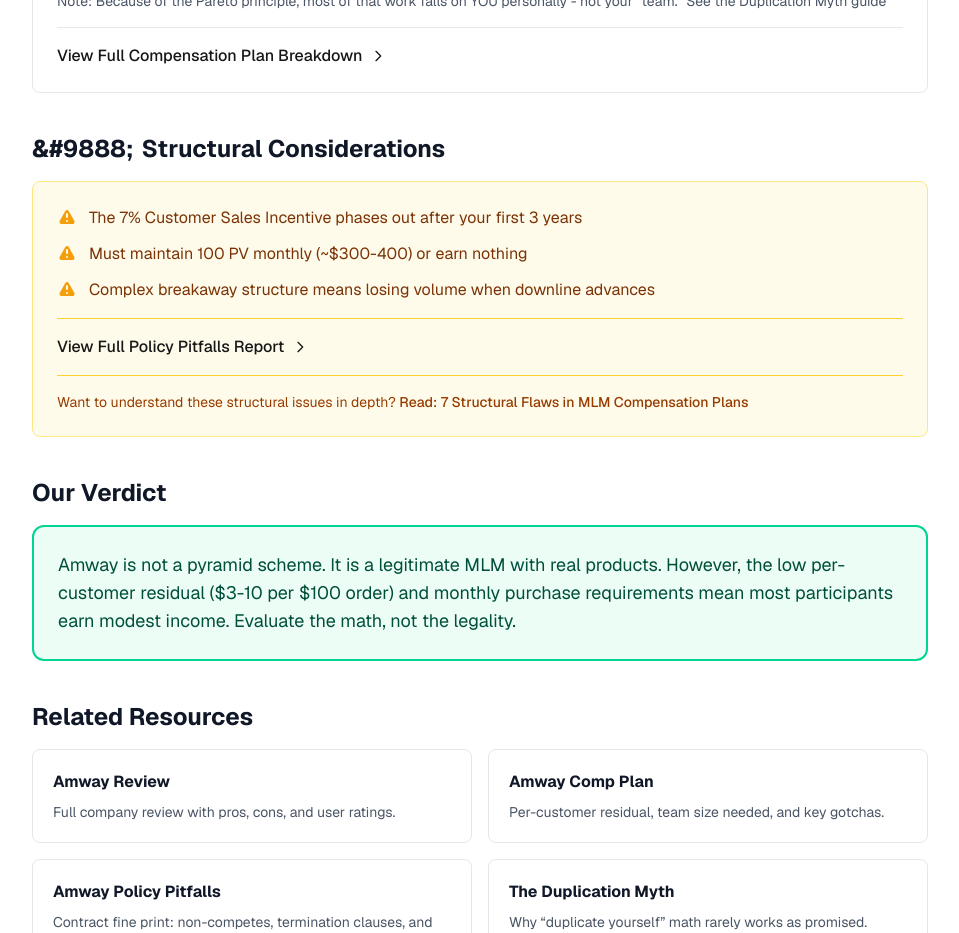
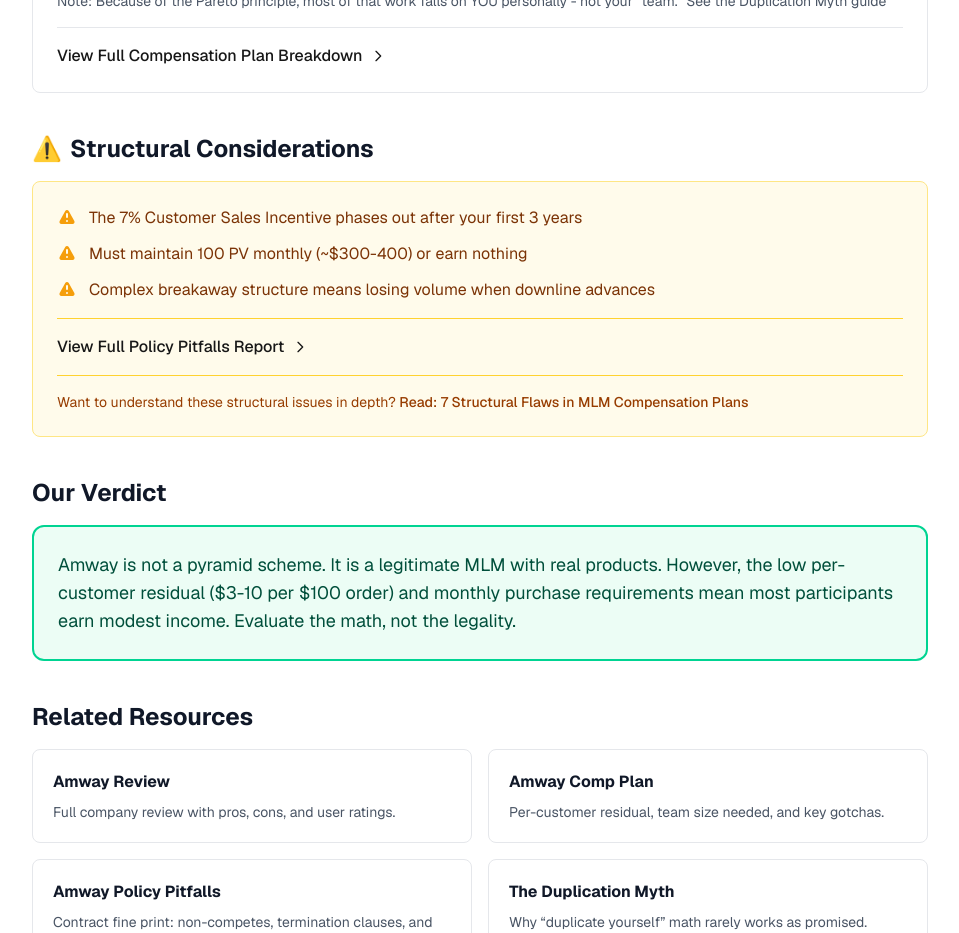
Before and after one commit to homebusinessacademy/home-business-watch, a Next.js app: page /pyramid-scheme/amway in a window 1280 px wide. Shown: the part 2080-3013 px from the top of the page, without its empty margins (160-1119 px from the left). Built offline with nearby package versions, Linux system fonts and the light colour scheme.

Commit message:
Fix empty red box and broken emoji on pyramid scheme pages

```diff
--- a/src/app/pyramid-scheme/[slug]/page.tsx
+++ b/src/app/pyramid-scheme/[slug]/page.tsx
@@ -245,6 +245,7 @@
                   : `Why ${data.companyName} Is Not a Pyramid Scheme`
               }
             </h2>
+            {data.whyNotPyramidScheme && (
               <div className={`rounded-lg p-6 ${
                 isActualScheme ? 'bg-red-50 border border-red-200' : 'bg-emerald-50 border border-emerald-200'
               }`}>
@@ -252,6 +253,7 @@
                   {data.whyNotPyramidScheme}
                 </p>
               </div>
+            )}
           </section>
 
           {/* The Better Question (for non-scheme pages) */}
@@ -358,7 +360,7 @@
           {data.structuralNotes.length > 0 && (
             <section>
               <h2 className="text-2xl font-bold text-gray-900 mb-4 flex items-center gap-2">
-                <span>{isActualScheme ? '&#128680;' : '&#9888;'}</span>
+                <span>{isActualScheme ? '🚨' : '⚠️'}</span>
                 {isActualScheme ? 'Red Flags' : 'Structural Considerations'}
               </h2>
               <div className={`rounded-lg p-6 ${
```
Lines whose indentation alone changed are shown as unchanged.
